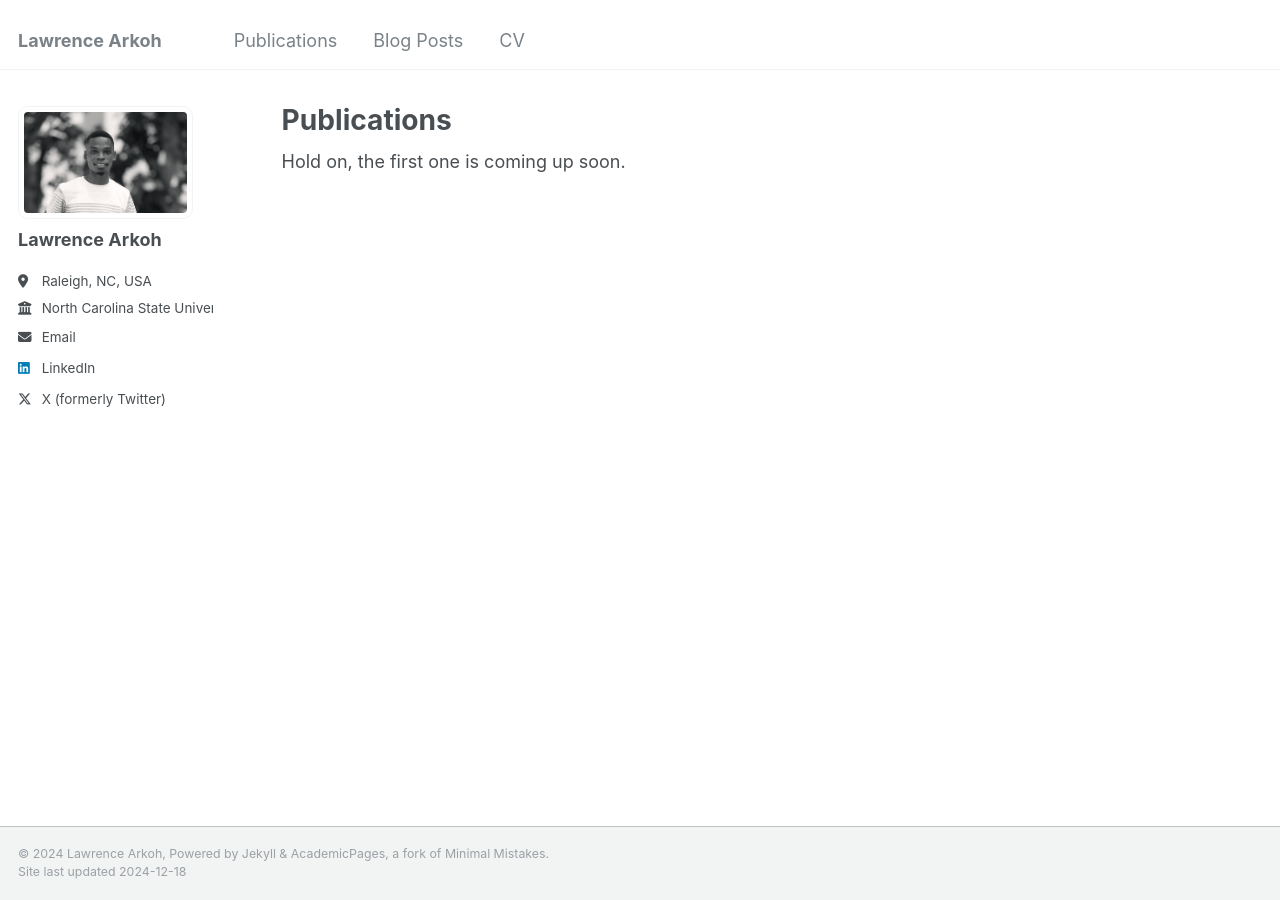
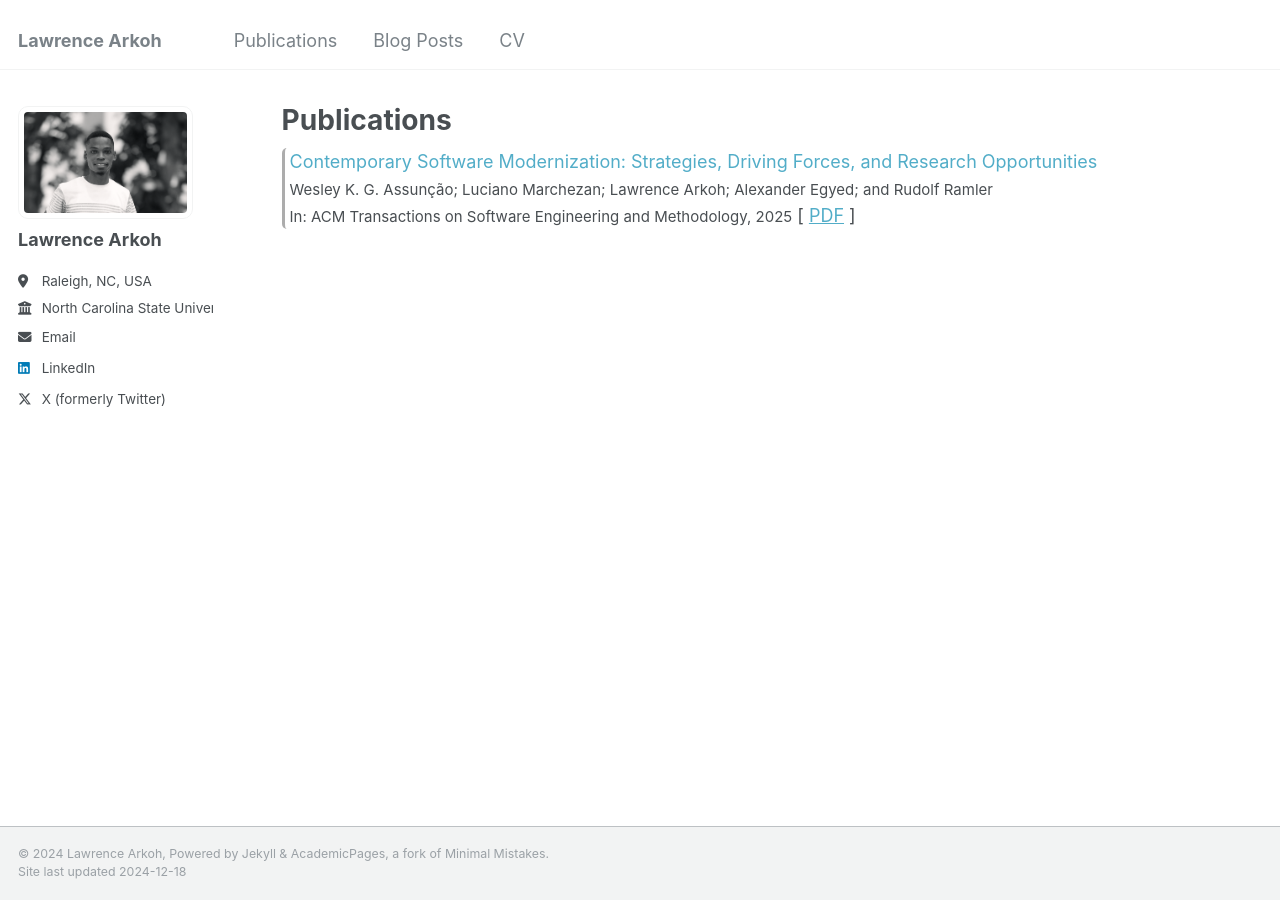
Before and after one commit to lawrencearkoh/lawrencearkoh.github.io, a Jekyll site: the page built from _pages/publications.html, in a window 1280 px wide. Built offline with Jekyll 4.4.1, drawn with Linux system fonts in a browser that asks for light colours.

Commit message:
add first publication

```diff
--- a/_pages/publications.html
+++ b/_pages/publications.html
@@ -8,26 +8,13 @@ author_profile: true
 <!-- {% if site.author.googlescholar %}
   <div class="wordwrap">You can also find my articles on <a href="{{site.author.googlescholar}}">my Google Scholar profile</a>.</div>
 {% endif %} -->
-<div class="wordwrap">Hold on, the first one is coming up soon.</div>
 {% include base_path %}
+<link rel="stylesheet" href="{{ base_path }}/assets/css/publications.css">
 
-<!-- New style rendering if publication categories are defined -->
-<!-- {% if site.publication_category %}
-  {% for category in site.publication_category  %}
-    {% assign title_shown = false %}
-    {% for post in site.publications reversed %}
-      {% if post.category != category[0] %}
-        {% continue %}
-      {% endif %}
-      {% unless title_shown %}
-        <h2>{{ category[1].title }}</h2><hr />
-        {% assign title_shown = true %}
-      {% endunless %}
-      {% include archive-single.html %}
-    {% endfor %}
-  {% endfor %}
-{% else %}
-  {% for post in site.publications reversed %}
-    {% include archive-single.html %}
-  {% endfor %}
-{% endif %} -->
+<div class="pub-item">
+  <a href="#" class="title">Contemporary Software Modernization: Strategies, Driving Forces, and Research Opportunities</a>
+  <br>
+  <span class="authors">Wesley K. G. Assunção; Luciano Marchezan; Lawrence Arkoh; Alexander Egyed; and Rudolf Ramler</span>
+  <br>
+   <span class="venue">In: ACM Transactions on Software Engineering and Methodology, 2025</span> [ <a href="https://dl.acm.org/doi/10.1145/3708527">PDF</a> ]
+</div>
--- /dev/null
+++ b/assets/css/publications.css
@@ -0,0 +1,16 @@
+.pub-item{
+   border-left: 3px solid rgba(68, 68, 68, 0.443);
+   padding-left: 5px ;
+   border-radius: 5px;
+   margin-bottom: 20px;
+}
+.pub-item .title{
+    text-decoration: none;
+}
+.pub-item .authors{
+    font-size: 15px;
+}
+
+.pub-item .venue{
+    font-size: 15px;
+}
```
